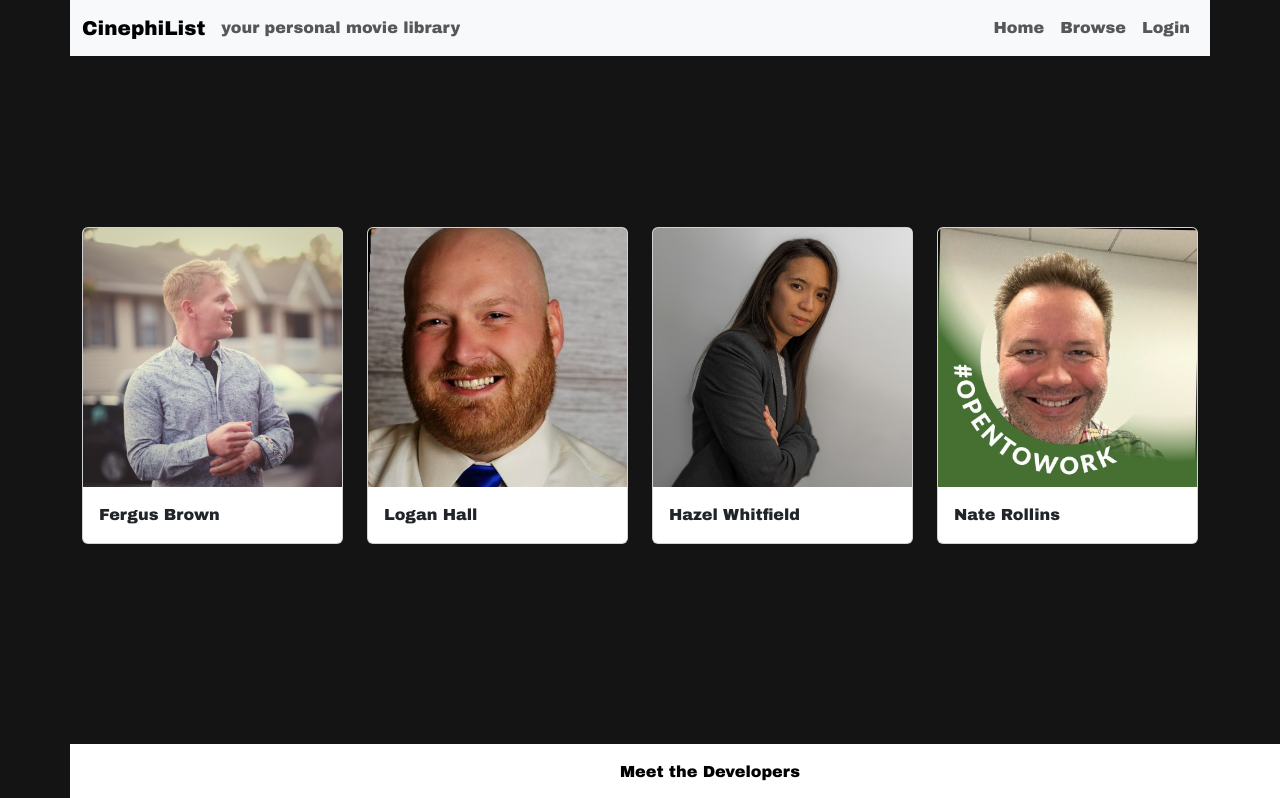
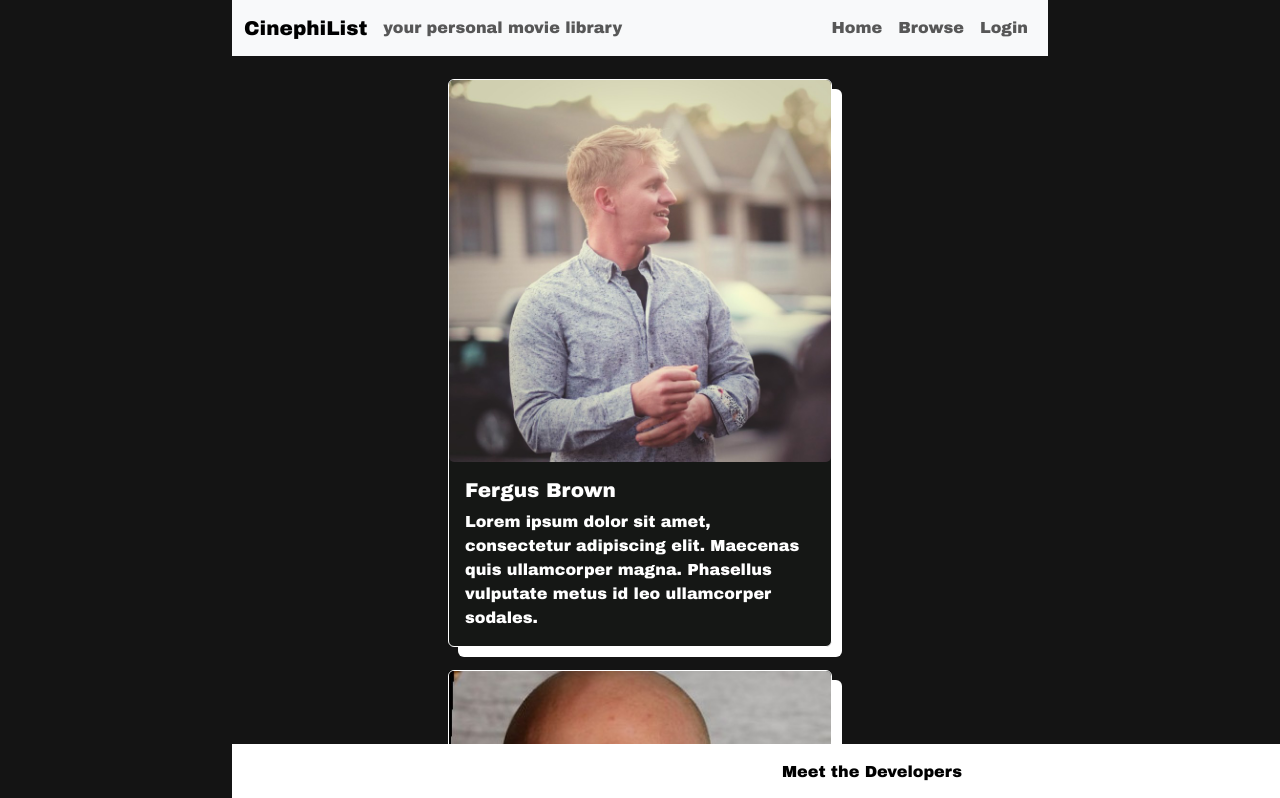
Before and after one commit to dfergusbrown/CinephiList, a React (Vite) app: page /meetthedevelopers in a window 1280 px wide. Shown: the top 798 px of the page. Built offline with nearby package versions, Linux system fonts and the light colour scheme.

Commit message:
Additional design for cards

```diff
--- a/src/App.css
+++ b/src/App.css
@@ -77,6 +77,23 @@ footer {
 
 
 .meetTheDevelopers{
-  margin-top: 15%;
+  margin-top: 5;
+  width: 50%;
   padding-bottom: 5rem;
+  margin:auto;
 }
+
+.developersCard{
+  width: 24rem;
+  margin-top: 6%;
+  background-color: rgb(21, 23, 21);
+  border-color: white;
+  border-width: small;
+  color: #ffffff;
+  box-shadow: 10px 10px;
+}
+
+.card:hover,
+.card:focus-within {
+  transform: scale(1.03);
+}
--- a/src/Pages/MeetTheDevPage.jsx
+++ b/src/Pages/MeetTheDevPage.jsx
@@ -3,44 +3,50 @@ import { Container, Card, Row, Col } from "react-bootstrap";
 const MeetTheDevPage = () => {
   return (
     <>
-      <Container fluid="md" className="meetTheDevelopers">
+      <Container className="meetTheDevelopers">
         <Row>
-          <Col xs={3} md={3}>
-            <Card>
-              <Card.Img variant="top" src="/src/assets/fergus.png" />
+          <Col>
+            <Card className="developersCard">
+              <Card.Img src="/src/assets/fergus.png" />
                 <Card.Body>
+                <Card.Title>Fergus Brown</Card.Title>
                 <Card.Text>
-                    Fergus Brown
+                    Lorem ipsum dolor sit amet, consectetur adipiscing elit. Maecenas quis ullamcorper magna. Phasellus vulputate metus id leo ullamcorper sodales.
                 </Card.Text>
                 </Card.Body>
             </Card>
             </Col>
-            <Col xs={3} md={3}>
-            <Card>
-              <Card.Img variant="top" src="/src/assets/logan.png" />
+            <Col>
+            <Card className="developersCard">
+              <Card.Img src="/src/assets/logan.png" />
                 <Card.Body>
+                <Card.Title>Logan Hall</Card.Title>
                 <Card.Text>
-                    Logan Hall
+                  Lorem ipsum dolor sit amet, consectetur adipiscing elit. Maecenas quis ullamcorper magna. Phasellus vulputate metus id leo ullamcorper sodales.
                 </Card.Text>
                 </Card.Body>
             </Card>
             </Col>
-            <Col xs={3} md={3}>
-            <Card>
-              <Card.Img variant="top" src="/src/assets/hazel.png" />
+        </Row>
+        <Row>
+            <Col>
+            <Card className="developersCard">
+              <Card.Img src="/src/assets/nate.png" />
                 <Card.Body>
+                <Card.Title>Nate Rollins</Card.Title>
                 <Card.Text>
-                    Hazel Whitfield
+                    Lorem ipsum dolor sit amet, consectetur adipiscing elit. Maecenas quis ullamcorper magna. Phasellus vulputate metus id leo ullamcorper sodales.
                 </Card.Text>
                 </Card.Body>
             </Card>
             </Col>
-            <Col xs={3} md={3}>
-            <Card>
-              <Card.Img variant="top" src="/src/assets/nate.png" />
+            <Col>
+            <Card className="developersCard">
+              <Card.Img src="/src/assets/hazel.png" />
                 <Card.Body>
+                <Card.Title>Hazel Whitfield</Card.Title>
                 <Card.Text>
-                    Nate Rollins
+                    Lorem ipsum dolor sit amet, consectetur adipiscing elit. Maecenas quis ullamcorper magna. Phasellus vulputate metus id leo ullamcorper sodales.
                 </Card.Text>
                 </Card.Body>
             </Card>
```
